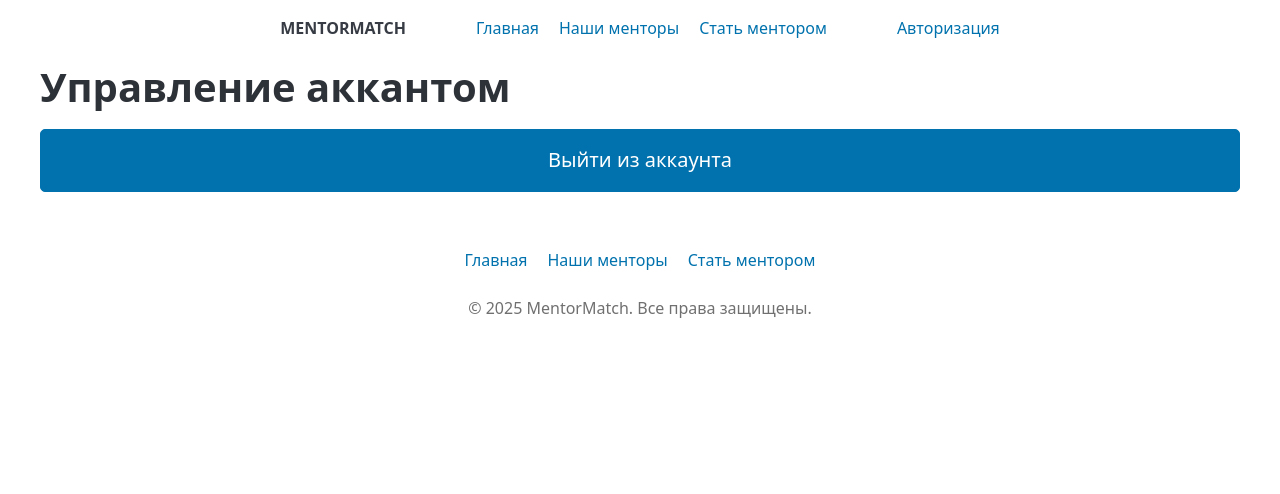
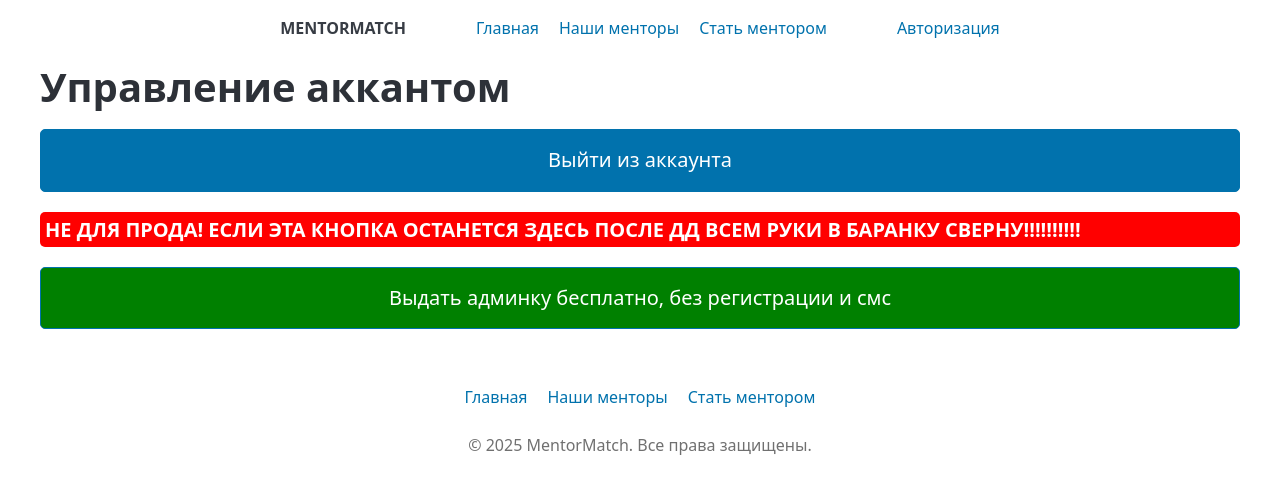
Before and after one commit to Tiver211/MentorMatch, a SvelteKit app in the folder web/: page /profile in a window 1280 px wide. Shown: the top 494 px of the page. Built offline with nearby package versions, Linux system fonts and the light colour scheme.

Commit message:
debug(web): add debug button for receiving admin access

```diff
--- a/web/src/routes/profile/+page.svelte
+++ b/web/src/routes/profile/+page.svelte
@@ -7,3 +7,28 @@
 		window.location.href = '/';
 	}}
 />
+<h6 class="red">
+	НЕ ДЛЯ ПРОДА! ЕСЛИ ЭТА КНОПКА ОСТАНЕТСЯ ЗДЕСЬ ПОСЛЕ ДД ВСЕМ РУКИ В БАРАНКУ СВЕРНУ!!!!!!!!!!
+</h6>
+<input
+	type="button"
+	id="hehehe"
+	value="Выдать админку бесплатно, без регистрации и смс"
+	onclick={() => {
+		localStorage.setItem('isAdmin', 'true');
+	}}
+/>
+
+<style>
+	.red {
+		padding: 0.25em;
+		border-radius: 0.25em;
+
+		color: white;
+		background-color: red;
+	}
+
+	#hehehe {
+		background-color: green;
+	}
+</style>
```
